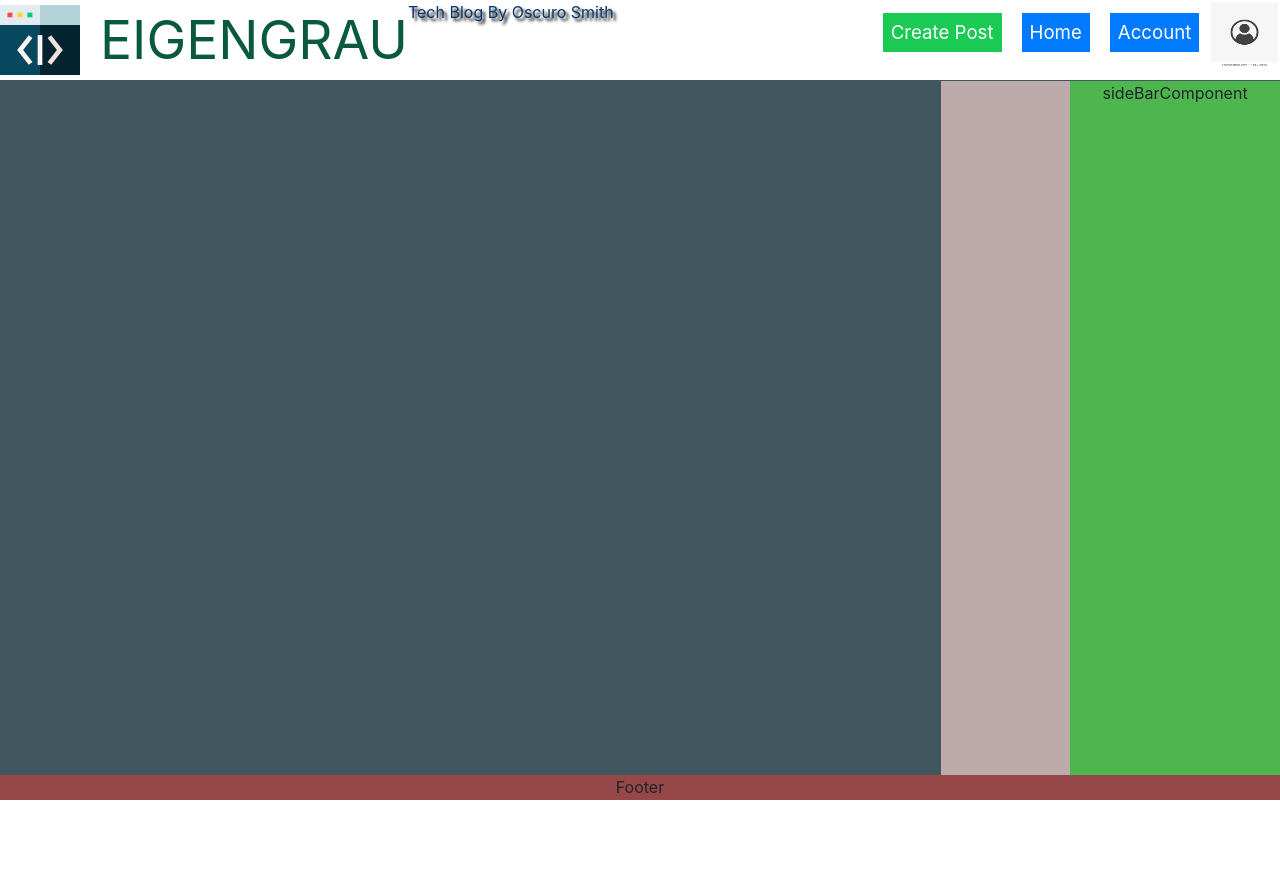
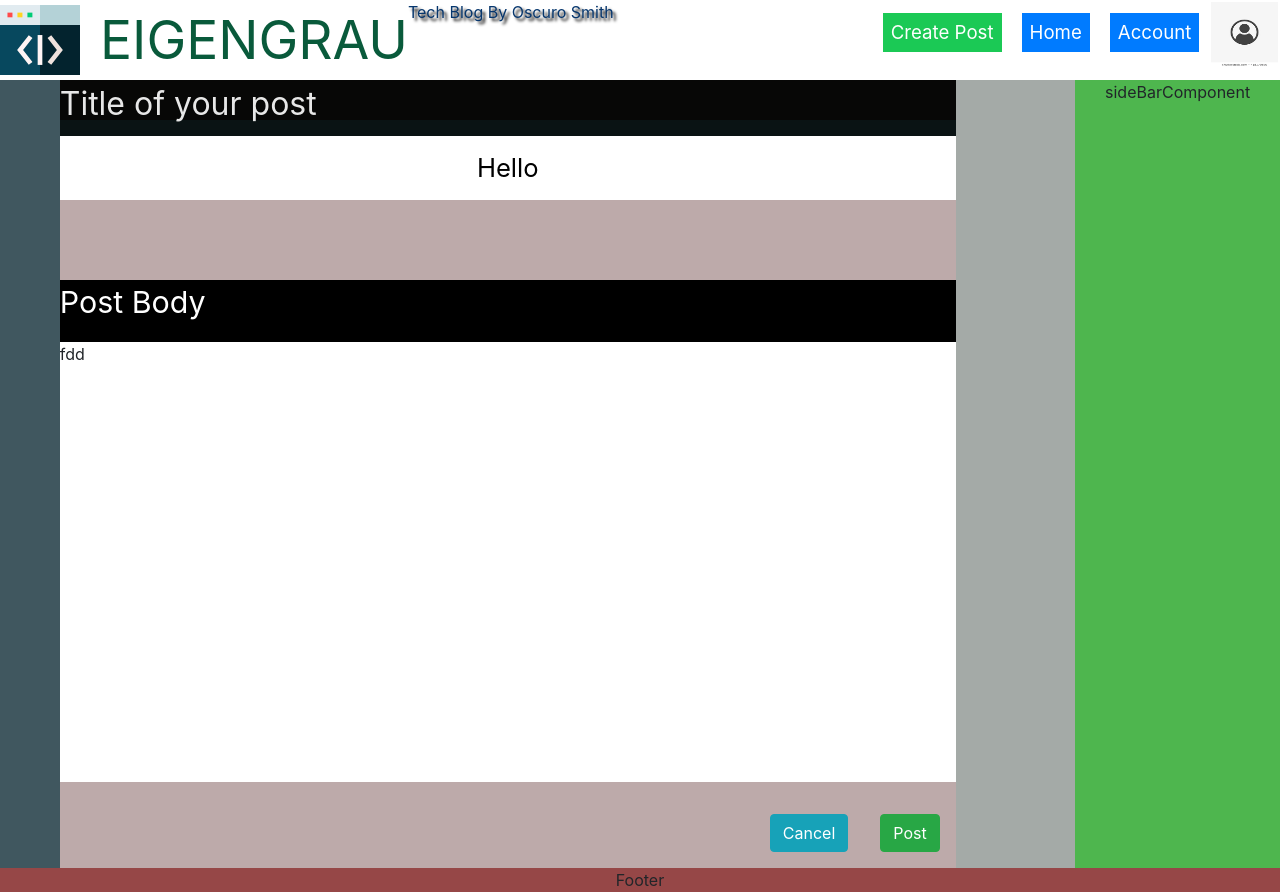
Before and after one commit to Oscuro1111/Blog-Eigengrau, a React (Create React App) app: page / in a window 1280 px wide. Before the commit the page ends 800 px from the top, so only its background shows below. Built offline with nearby package versions, Linux system fonts and the light colour scheme.

Commit message:
Added postCreate Editor type-p component

```diff
--- /dev/null
+++ b/src/App/Components/Posts/Components/createPost/components/Editor-utils/editor.jsx
@@ -0,0 +1,10 @@
+import React from 'react';
+
+import './styles/editor.css';
+export const EditorBox = ( ) =>{
+    return (
+        <div  contentEditable={true} spellCheck={true} className="editor_Box">
+         fdd
+        </div>
+    );
+};
--- /dev/null
+++ b/src/App/Components/Posts/Components/createPost/components/Editor-utils/styles/editor.css
@@ -0,0 +1,31 @@
+.editor_Box{
+    background-color:rgb(255, 255, 255);
+    min-height:55vh;
+    max-height:55vh;
+    overflow-x: scroll;
+    overflow-y: scroll;
+    text-align: left;
+}
+
+.createPost_editor{
+    margin-top:10vh;
+    background-color:black;
+}
+.cp_postBody{
+    text-align: left;
+    background-color: black;
+    color:#fff;
+    font-size: 1.9rem;
+}
+
+
+.createPost_submitPost{
+    display: flexbox;
+    flex-direction: row;
+    margin-top: 1rem;
+}
+
+.createPost_submitPost button{
+    float: right;
+    margin: 1rem;
+}
--- /dev/null
+++ b/src/App/Components/Posts/Components/createPost/components/Editor-utils/tools/styles/toolbar.css
@@ -0,0 +1,3 @@
+.cp_toolBar{
+
+}
--- a/src/App/Components/Posts/Components/createPost/components/Editor.jsx
+++ b/src/App/Components/Posts/Components/createPost/components/Editor.jsx
@@ -1,9 +1,11 @@
 import React from 'react';
 
+import {EditorBox} from './Editor-utils/editor';
 export const Editor =()=>{
     return (
         <div className="createPost_editor">
-
+        <p className="cp_postBody">Post Body</p>
+          <EditorBox />
         </div>
     );
 };
--- a/src/App/Components/Posts/Components/createPost/components/SubmitPost.jsx
+++ b/src/App/Components/Posts/Components/createPost/components/SubmitPost.jsx
@@ -4,6 +4,7 @@ import React from 'react';
 export const SubmitPost=()=>{
     return (
     <div className="createPost_submitPost">
-
+        <button className="btn btn-success">Post</button>
+        <button className="btn btn-info">Cancel</button>
     </div>);
 };
--- /dev/null
+++ b/src/App/Components/Posts/Components/createPost/components/Title-util/styles/cp_title.css
@@ -0,0 +1,25 @@
+.cp_titleInputPost{
+    display:flex;
+    background-color:rgb(10, 19, 20);
+    color:rgb(255, 255, 255);
+    flex-direction: column;
+    width:70vw;
+}
+.cp_titleHeading{
+    background-color: rgb(7, 7, 6);
+    color:rgb(231, 231, 231);
+    font-size:2rem;
+    text-align: left;
+    max-height:5vh;
+    min-height:5vh;
+}
+.cp_titleContent{
+    background-color:white;
+    color: black;
+    overflow-x: scroll;
+    overflow-y: scroll;
+    padding:1vw;
+    font-size:1.6rem;
+    width:100%;
+    height:100%;
+}
--- /dev/null
+++ b/src/App/Components/Posts/Components/createPost/components/Title-util/titleInputBox.jsx
@@ -0,0 +1,14 @@
+import React from 'react';
+import './styles/cp_title.css';
+export const Cp_TitleInputPost=()=>{
+    return (
+        <div className="cp_titleInputPost">
+          <p className="cp_titleHeading">
+              Title of your post
+          </p>
+          <div contentEditable={true} spellCheck={false} className="cp_titleContent">
+            Hello
+          </div>
+        </div>
+    );
+};
--- a/src/App/Components/Posts/Components/createPost/components/Title.jsx
+++ b/src/App/Components/Posts/Components/createPost/components/Title.jsx
@@ -0,0 +1,12 @@
+/* eslint-disable react/jsx-pascal-case */
+import React from 'react';
+
+import '../styles/cp_title.css';
+import {Cp_TitleInputPost} from './Title-util/titleInputBox';
+export const Title=()=>{
+    return (
+    <div  className="createPost_title">
+       <Cp_TitleInputPost />
+    </div>
+    );
+};
--- a/src/App/Components/Posts/Components/createPost/index.jsx
+++ b/src/App/Components/Posts/Components/createPost/index.jsx
@@ -1,13 +1,17 @@
 /* eslint-disable no-unused-vars */
 import React from 'react';
+ import {Title} from './components/Title';
+ import {Editor} from './components/Editor';
+ import {SubmitPost} from './components/SubmitPost';
 
 import './styles/createPost.css';
-
 
 export const CreatePost = ()=>{
     return (
         <div className="createPost">
-
+          <Title/>
+          <Editor />
+          <SubmitPost />
         </div>
     );
 };
--- /dev/null
+++ b/src/App/Components/Posts/Components/createPost/styles/cp_title.css
@@ -0,0 +1,6 @@
+.createPost_title{
+    display:flex;
+    flex-direction:row;
+    width: 100%;
+    background-color:rgb(247, 238, 238);
+}
--- a/src/App/Components/Posts/Components/createPost/styles/createPost.css
+++ b/src/App/Components/Posts/Components/createPost/styles/createPost.css
@@ -1,6 +1,7 @@
 .createPost{
     display:flex;
+    flex-direction: column;
     background-color:rgb(189, 170, 170);
-    width:100%;
+    width:70vw;
     height:100%;
 }
```
Also changed, not shown: src/App/Components/Posts/Components/createPost/components/Editor-utils/tools/toolBar.jsx (added, +10 -0 lines).
